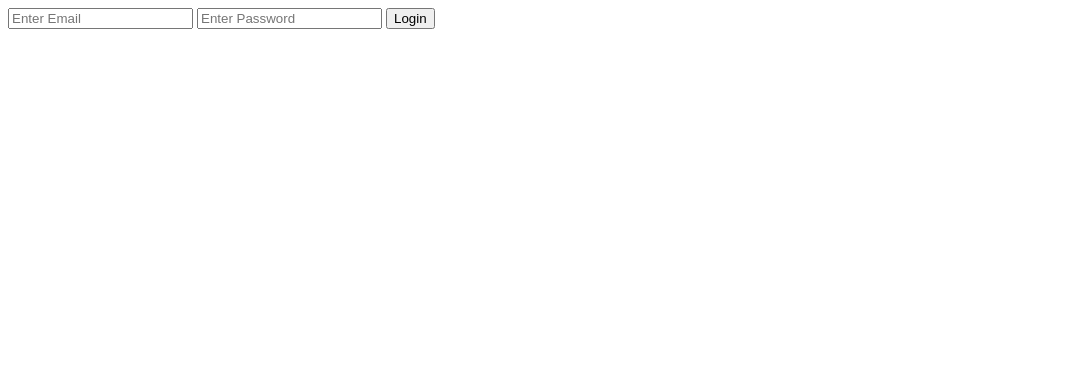
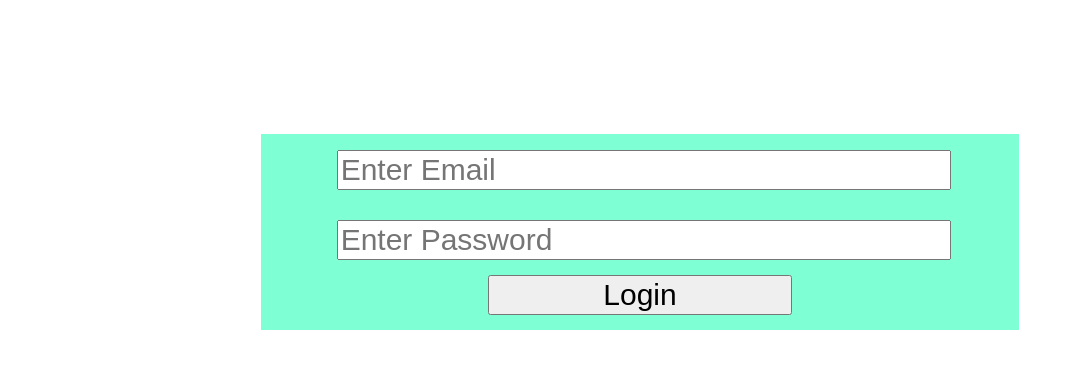
Before and after one commit to Rahitya5/Fullstack-Calculator, a Flask app: page / in a window 1280 px wide. Shown: the top 369 px of the page, without its empty margins (0-1074 px from the left). Run offline with Flask 3, Linux system fonts and the light colour scheme; parts of the project's set-up code (start-up, migrations or seed data) failed here and were passed over.

Commit message:
version 1.0

```diff
--- a/app.py
+++ b/app.py
@@ -1,7 +1,14 @@
 from flask import Flask, render_template, request, redirect
+from flask_mail import Mail,Message
 from pymongo import MongoClient
 
 app = Flask(__name__)
+app.config["MAIL_SERVER"] = "smtp.gmail.com"
+app.comfig["MAIL_PORT"] = 587
+app.config["MAIL_USERNAME"] = ""
+app.config["MAIL_PASSWORD"] = ""
+mail = Mail(app)
+
 my_client = MongoClient("localhost", 27017)
 my_db = my_client["calci"] # database
 results = my_db["results"] # collection
@@ -34,23 +41,31 @@ def calculator():
             n1 = int(request.form["num1"])
             opr = request.form["opr"]
             n2 = int(request.form["num2"])
+            msg = Message(subject="Calculation",sender="",recipients=[""])
+
             if opr == "add":
                 res = f"{n1} + {n2} is {n1+n2}"
                 results.insert_one({
                     "number1":n1, "number2":n2, "operator":opr, "output":res
                 })
+                msg.body = res
+                mail.send(msg)
                 return render_template("index.html", output=res)
             elif opr == "sub":
                 res = f"{n1} - {n2} is {n1-n2}"
                 results.insert_one({
                     "number1":n1, "number2":n2, "operator":opr, "output":res
                 })
+                msg.body = res
+                mail.send(msg)
                 return render_template("index.html", output=res)
             elif opr == "mul":
                 res = f"{n1} x {n2} is {n1*n2}"
                 results.insert_one({
                     "number1":n1, "number2":n2, "operator":opr, "output":res
                 })
+                msg.body = res
+                mail.send(msg)
                 return render_template("index.html", output=res)
             elif opr == "div":
                 try:
@@ -58,6 +73,8 @@ def calculator():
                     results.insert_one({
                     "number1":n1, "number2":n2, "operator":opr, "output":res
                     })
+                    msg.body = res
+                    mail.send(msg)
                     return render_template("index.html", output=res)
                 except Exception as e:
                     error = "Please change num2 as non-zero"
--- a/static/css/style.css
+++ b/static/css/style.css
@@ -34,3 +34,32 @@
     text-align: center;
     font-size: 30px;
 }
+
+.login-div{
+    float: left;
+    width: 60%;
+    margin: 10% 0% 0% 20%;
+    background-color: aquamarine;
+}
+
+.login-div input{
+    float: left;
+    width: 80%;
+    margin: 2% 0% 2% 10%;
+    font-size: 30px;
+}
+
+.login-div button{
+    float: left;
+    width: 40%;
+    margin: 0% 0% 2% 30%;
+    font-size: 30px;
+}
+
+.login-div input:focus{
+    background-color: rgb(73, 151, 125);
+}
+
+.login-div button:hover{
+    box-shadow: 10px 10px 10px black;
+}
--- a/static/js/style.js
+++ b/static/js/style.js
@@ -0,0 +1,10 @@
+const b1 = document.getElementById("lgn-btn")
+b1.addEventListener("mousedown", function(){
+    b1.style.backgroundColor = "black";
+    b1.style.color = "aliceblue";
+})
+
+b1.addEventListener("mouseup", function(){
+    b1.style.backgroundColor = "";
+    b1.style.color = "";
+})
--- a/templates/login.html
+++ b/templates/login.html
@@ -1,7 +1,9 @@
 <!DOCTYPE html>
 <html lang="en">
 <head>
-    <title>Document</title>
+    <title>Login</title>
+    <link rel="stylesheet" href="../static/css/style.css">
+
 </head>
 <body>
     <div class="login-div">
@@ -11,5 +13,6 @@
             <button type="submit">Login</button>
         </form>
     </div>
+    <script src="../static/js/style.js"></script>
 </body>
 </html>
```
